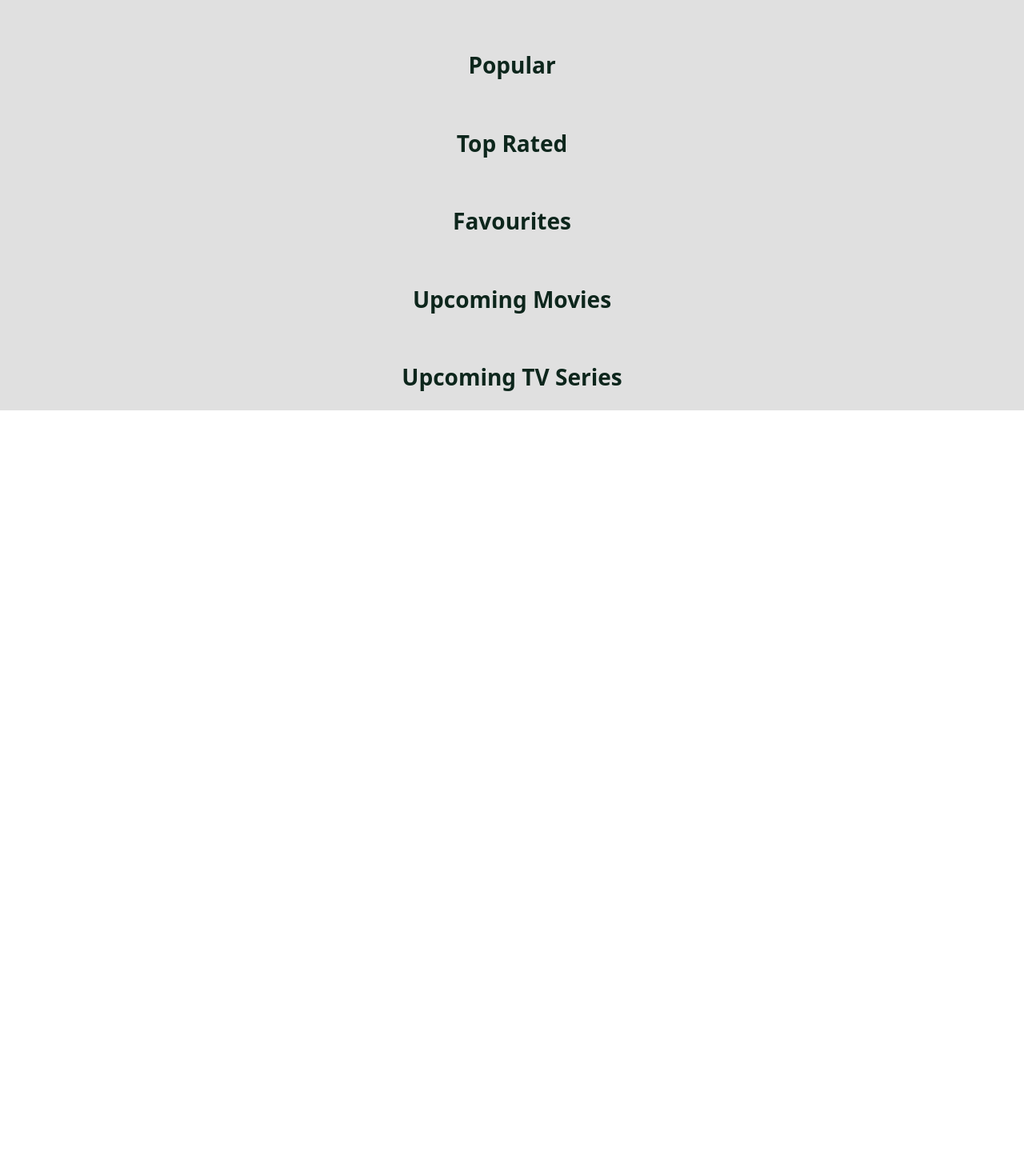
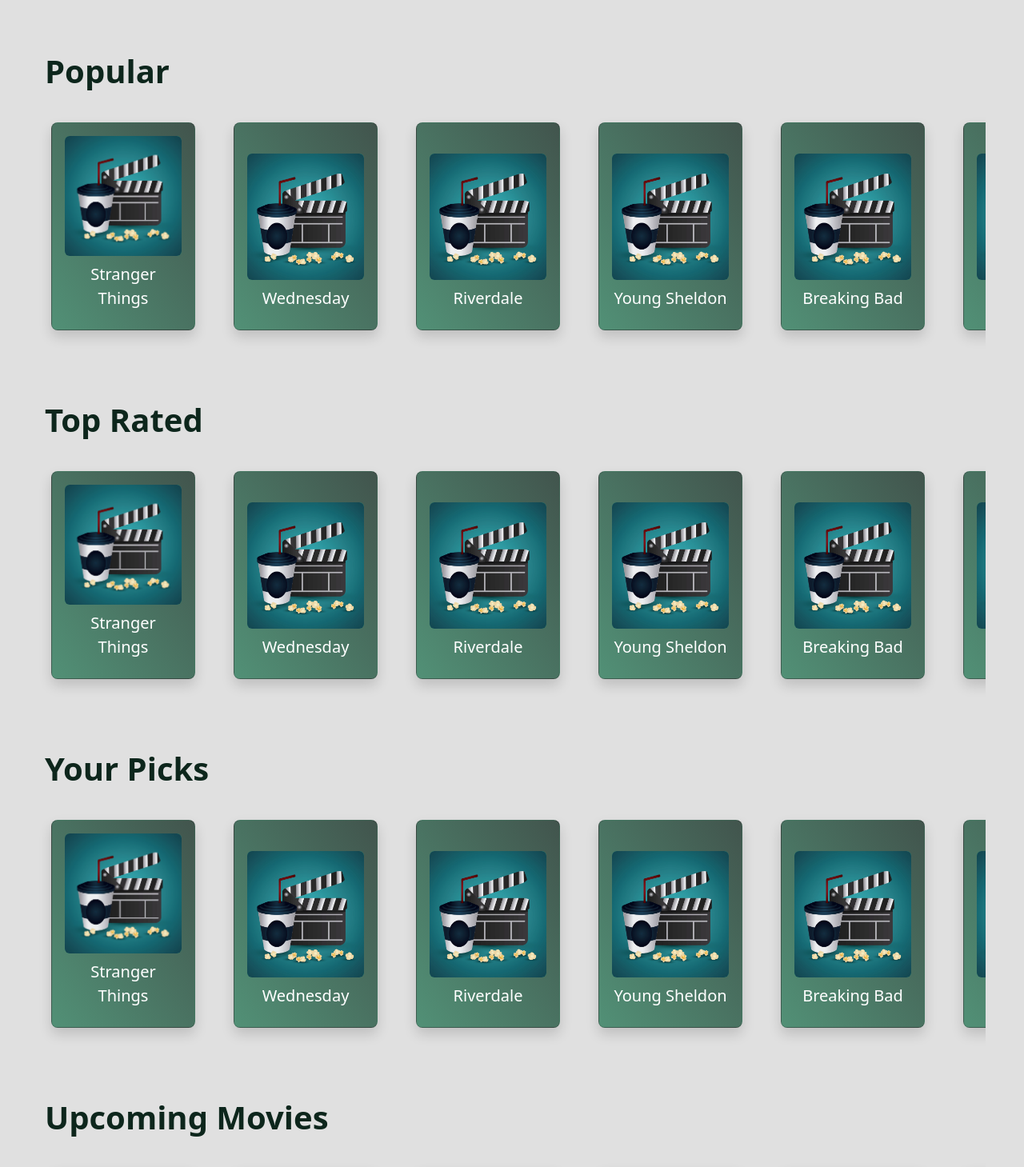
Before and after one commit to mohsina-rifa/PIP-TMDB, a Vue app: page / in a window 1280 px wide. Shown: the part 1180-2639 px from the top of the page at 80% size. Before the commit the page ends 1693 px from the top, so only its background shows below. Built offline with nearby package versions, Linux system fonts and the light colour scheme.

Commit message:
day-2 : replace static headers with Row component for dynamic content display

```diff
--- a/src/views/Home.vue
+++ b/src/views/Home.vue
@@ -74,19 +74,19 @@
       <Row :title="'Trending Now'" :items="trendingItems" />
     </section>
     <section class="px-5">
-      <h2 class="fs-3 fw-bold mb-4">Popular</h2>
+      <Row :title="'Popular'" :items="trendingItems" />
     </section>
     <section class="px-5">
-      <h2 class="fs-3 fw-bold mb-4">Top Rated</h2>
+      <Row :title="'Top Rated'" :items="trendingItems" />
     </section>
     <section class="px-5">
-      <h2 class="fs-3 fw-bold mb-4">Favourites</h2>
+      <Row :title="'Your Picks'" :items="trendingItems" />
     </section>
     <section class="px-5">
-      <h2 class="fs-3 fw-bold mb-4">Upcoming Movies</h2>
+      <Row :title="'Upcoming Movies'" :items="trendingItems" />
     </section>
     <section class="px-5">
-      <h2 class="fs-3 fw-bold mb-4">Upcoming TV Series</h2>
+      <Row :title="'Upcoming TV Series'" :items="trendingItems" />
     </section>
   </main>
 </template>
```
